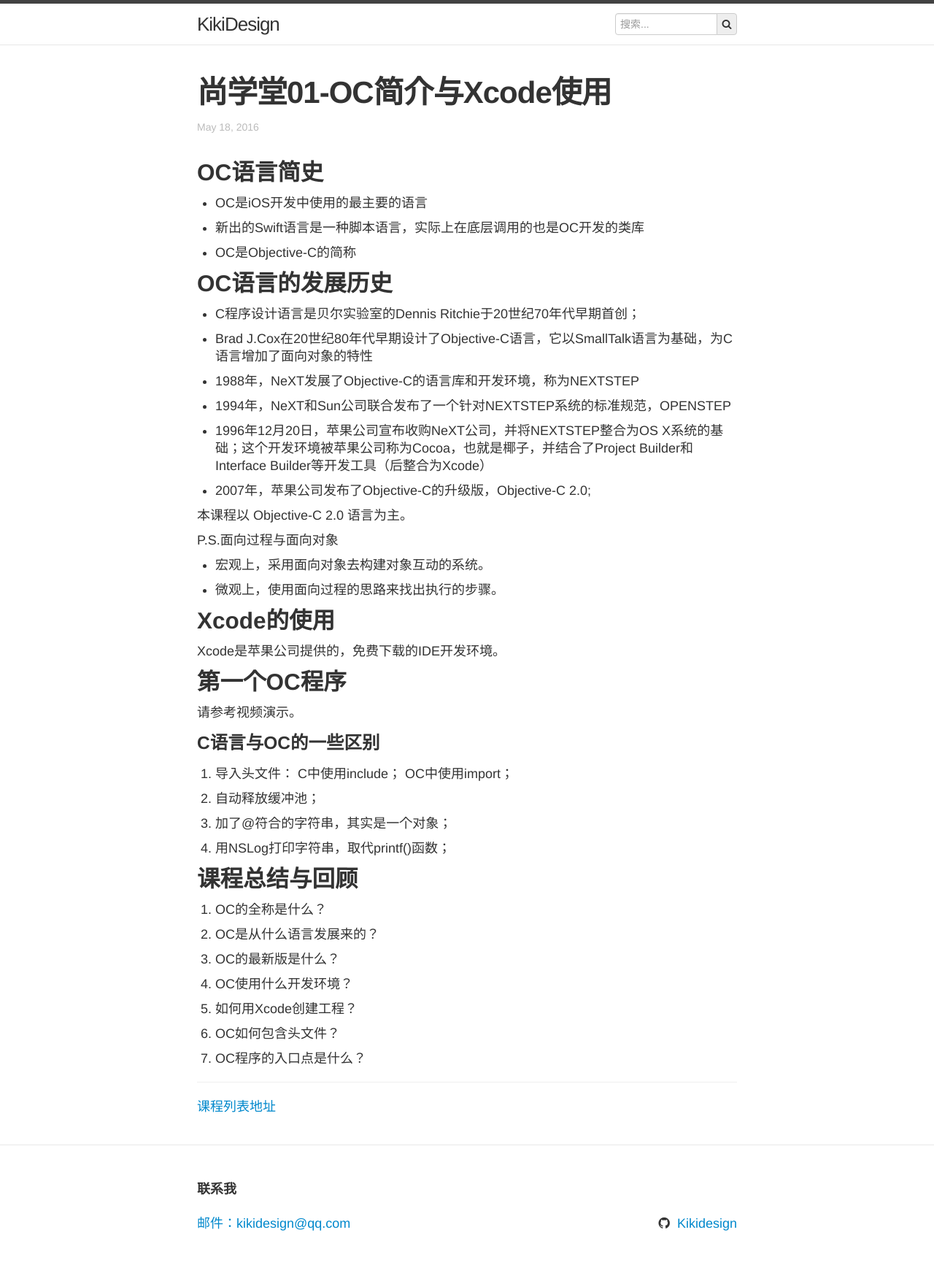
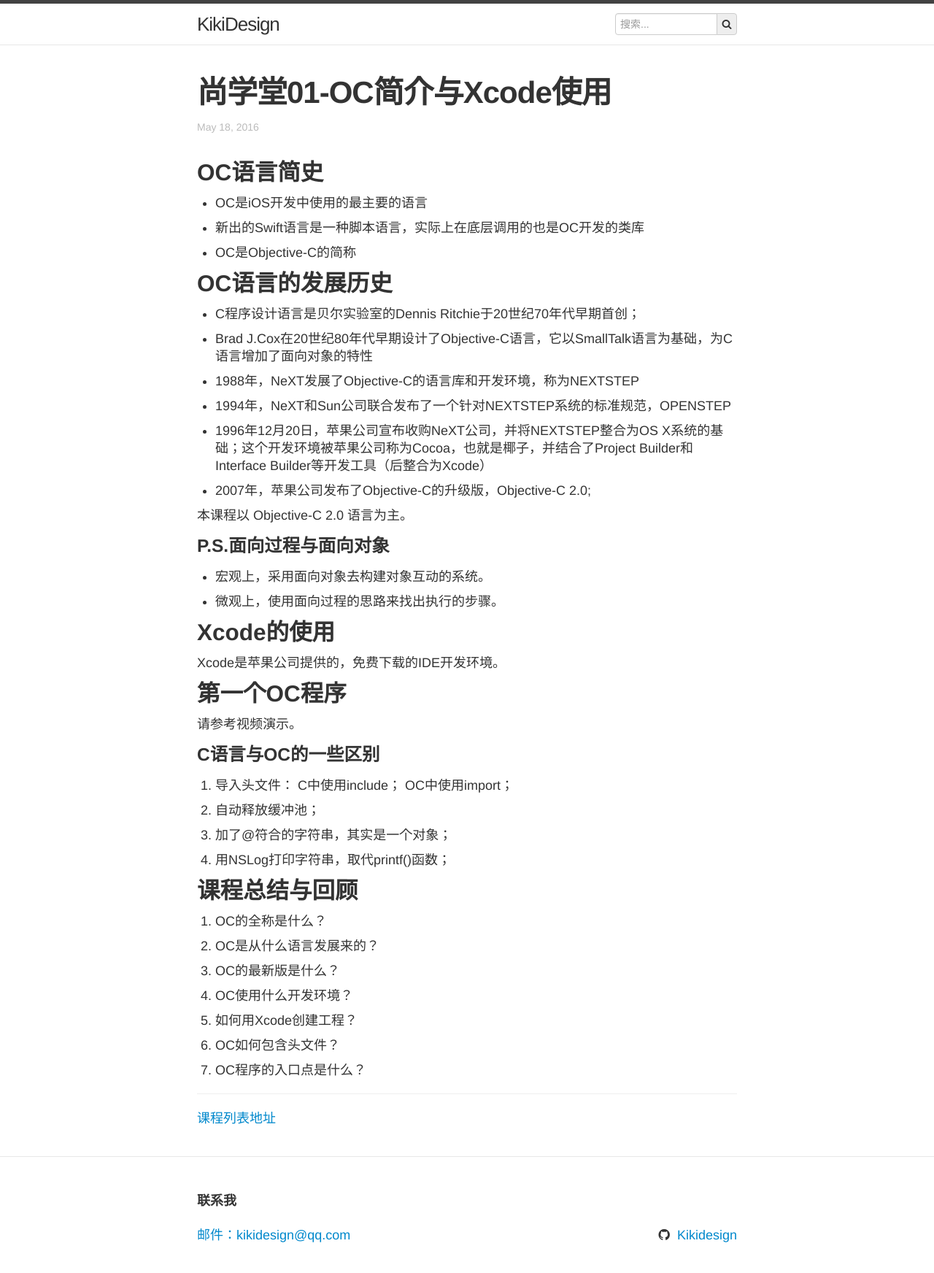
Before and after one commit to kikidesign/kikidesign.github.io, a Jekyll site: the page built from _posts/2016-05-18-OC-Xcode.md, in a window 1280 px wide. Shown: the whole page at 73% size. Built offline with Jekyll 4.4.1, drawn with Linux system fonts in a browser that asks for light colours.

Commit message:
OC简介和Xcode的使用

```diff
--- a/_posts/2016-05-18-OC-Xcode.md
+++ b/_posts/2016-05-18-OC-Xcode.md
@@ -12,7 +12,7 @@
 * 新出的Swift语言是一种脚本语言，实际上在底层调用的也是OC开发的类库
 
 * OC是Objective-C的简称
-
+<br>
 
 
 ## OC语言的发展历史 ##
@@ -30,25 +30,26 @@
 * 2007年，苹果公司发布了Objective-C的升级版，Objective-C 2.0;
 
 本课程以 Objective-C 2.0 语言为主。
+<br>
 
-P.S.面向过程与面向对象
+### P.S.面向过程与面向对象 ###
 
 * 宏观上，采用面向对象去构建对象互动的系统。
 
 * 微观上，使用面向过程的思路来找出执行的步骤。
-
+<br>
 
 
 ## Xcode的使用 ##
 
 Xcode是苹果公司提供的，免费下载的IDE开发环境。
-
+<br>
 
 
 ## 第一个OC程序 ##
 
 请参考视频演示。
-
+<br>
 
 
 ### C语言与OC的一些区别 ###
@@ -62,7 +63,7 @@
 3. 加了@符合的字符串，其实是一个对象；
 
 4. 用NSLog打印字符串，取代printf()函数；
-
+<br>
 
 
 ## 课程总结与回顾 ##
```
